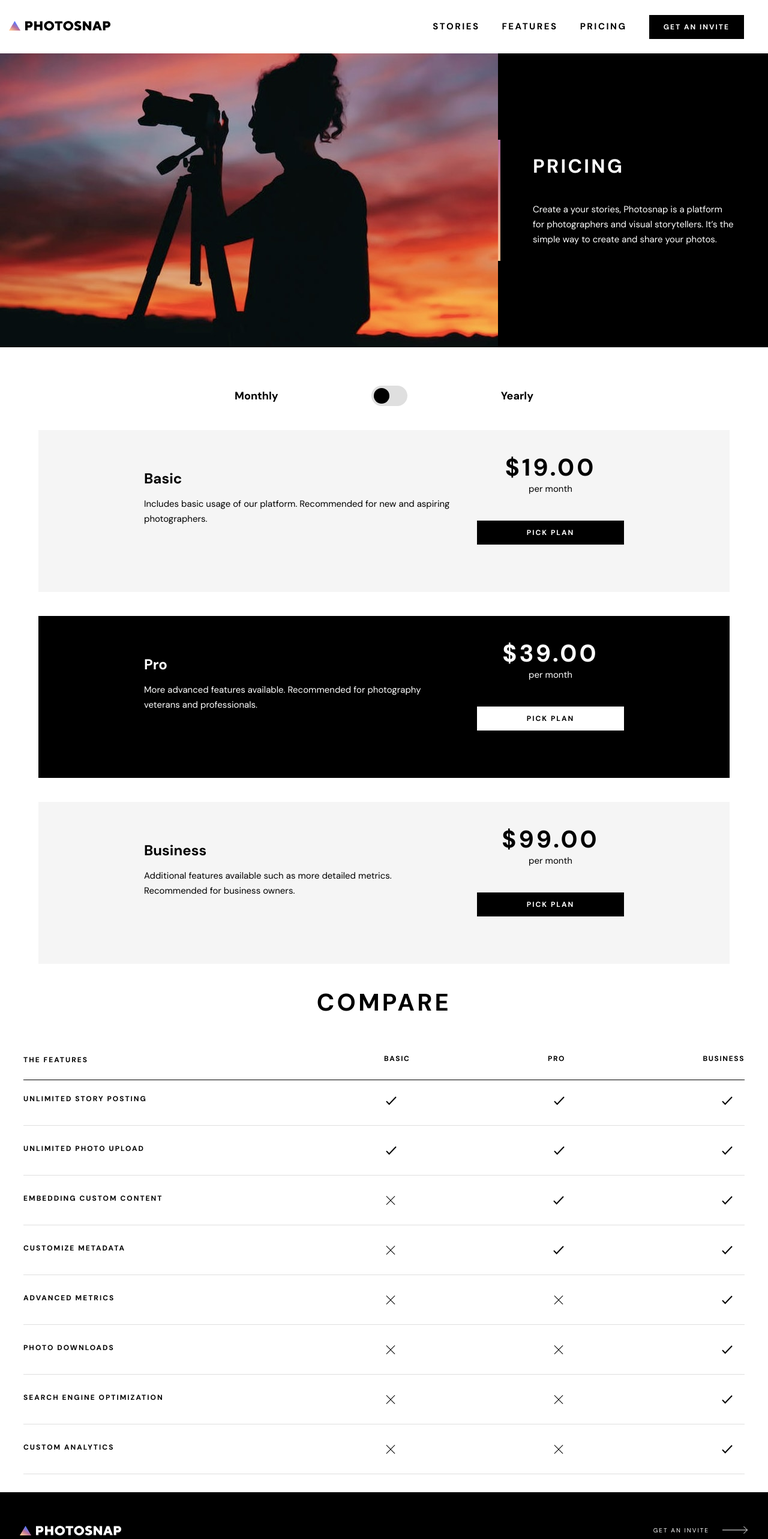
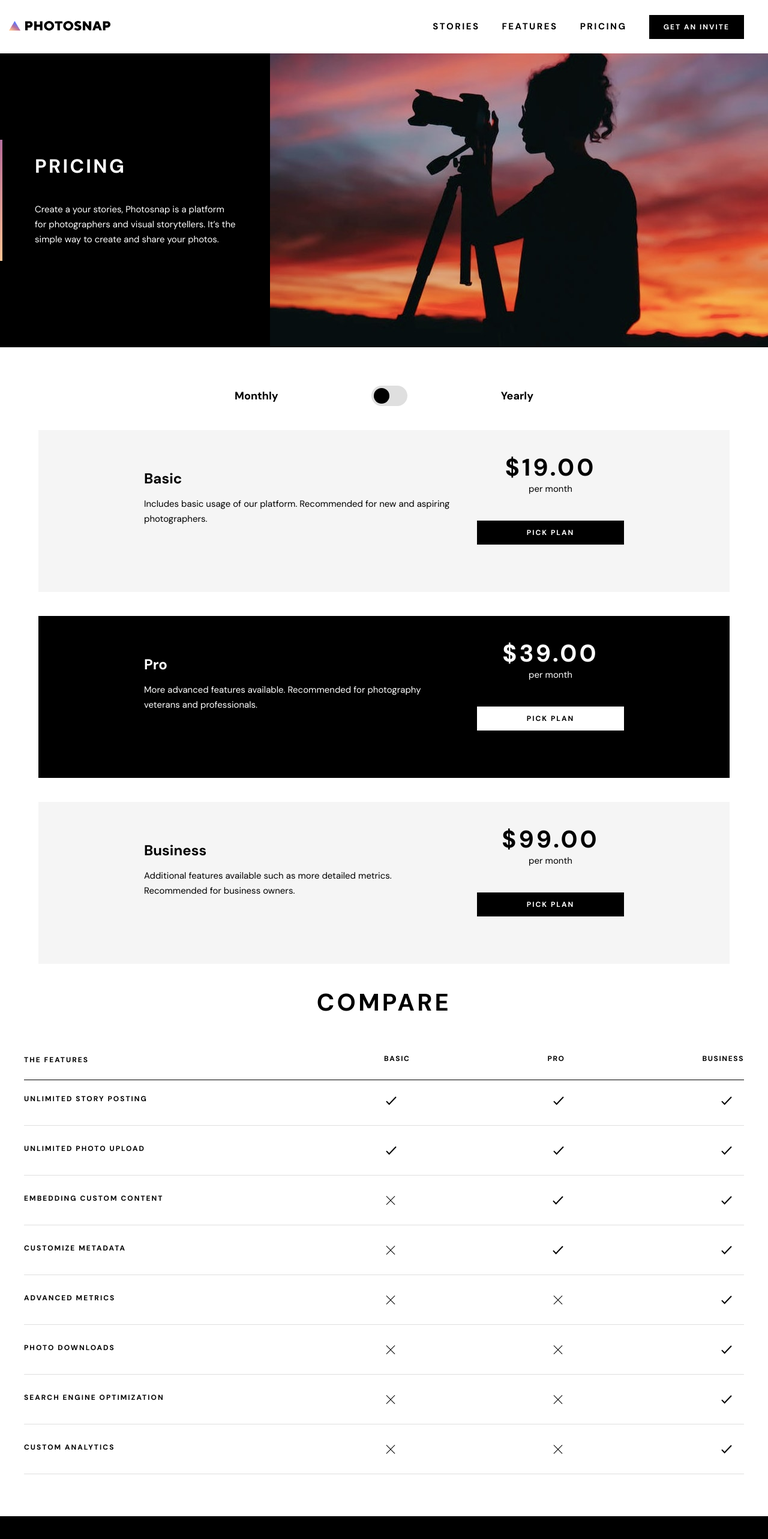
Before and after one commit to marleyanthony/photo-snap, a React (Create React App) app: page /pricing in a window 1280 px wide. Shown: the top 2566 px of the page at 60% size. Built offline with nearby package versions, Linux system fonts and the light colour scheme.

Commit message:
header reverse for storeis and features page

```diff
--- a/src/components/MainCard.tsx
+++ b/src/components/MainCard.tsx
@@ -34,7 +34,11 @@ const MainCard: React.FC<MainCardProps> = ({ content }) => {
                            ? 'main-card__card-wrapper main-card__card-wrapper--reverse'
                            : section.header === 'HAZY FULL MOON OF APPALACHIA'
                               ? 'main-card__card-wrapper main-card__card-wrapper--stories-page'
-                              : 'main-card__card-wrapper'
+                              : section.header === 'Pricing'
+                                 ? 'main-card__card-wrapper main-card__card-wrapper--reverse'
+                                 : section.header === 'Features'
+                                    ? 'main-card__card-wrapper main-card__card-wrapper--reverse'
+                                    : 'main-card__card-wrapper'
                   }
                      key={index}>
                      <picture>
--- a/src/styles/main.css
+++ b/src/styles/main.css
@@ -823,7 +823,7 @@
 
 @media (min-width: 600px) {
   .features-table {
-    padding: 0 3.9rem;
+    padding: 0 4rem 4rem;
   }
 }
 
--- a/src/styles/partials/_pricing.scss
+++ b/src/styles/partials/_pricing.scss
@@ -179,7 +179,7 @@
    padding: 0 2.9rem;
 
    @include tablet-portrait {
-      padding: 0 3.9rem;
+      padding: 0 4rem 4rem;
    }
 
    &__compare-heading {
```
Also changed, not shown: 2 other files (tests, documents, lock files or other folders).
